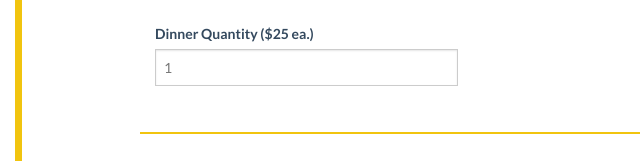
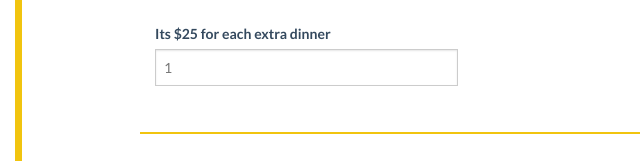
Before and after one commit to gwake1/KindfulCartTemplate, a plain HTML site: page index.html in a window 1280 px wide. Shown: the part 460-621 px from the top of the page, 0-640 px from the left. Drawn offline with nearby package versions, Linux system fonts and the light colour scheme.

Commit message:
adding fix requested by client

```diff
--- a/index.html
+++ b/index.html
@@ -68,7 +68,7 @@
 
           <div class="row form-row">
             <div class="large-4 columns">
-              <label>Dinner Quantity ($25 ea.)</label>
+              <label>Its $25 for each extra dinner</label>
               <input type="number" name="dinner_quantity" placeholder="1" min="0">
             </div>
           </div>
```
